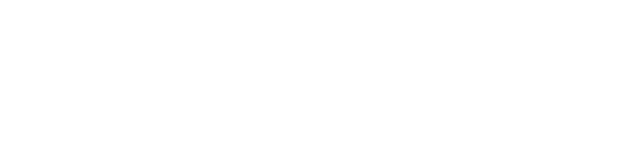
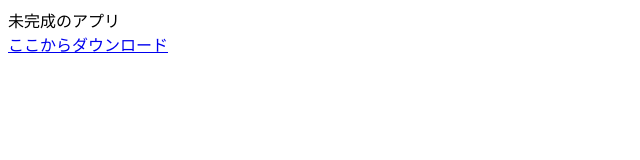
Before and after one commit to ryofuna/dictionarydocker, a plain HTML site: page index.html in a window 1280 px wide. Shown: the whole page, without its empty margins (0-640 px from the left). Drawn offline with Linux system fonts and the light colour scheme.

Commit message:
Update index.html

```diff
--- a/index.html
+++ b/index.html
@@ -1,5 +1,7 @@
 <html>
 <title>dictionarydocker</title>
 <body>
+  未完成のアプリ<br />
+  <a href="https://github.com/ryofuna/dictionarydocker/releases" target="_blank">ここからダウンロード</a>
 </body>
 </html>
```
